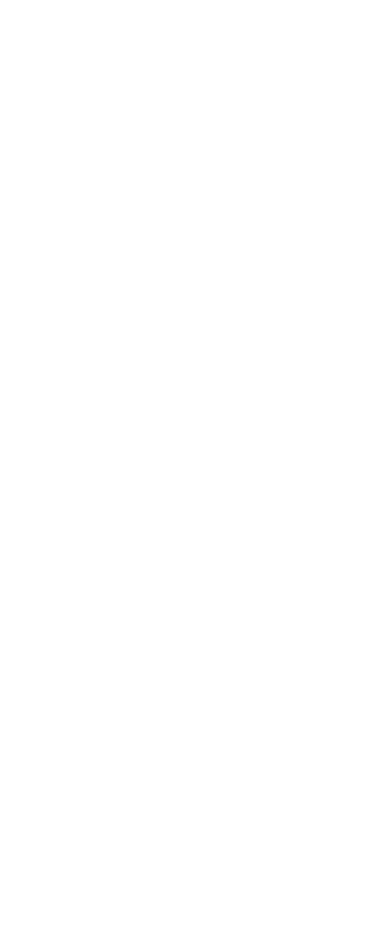
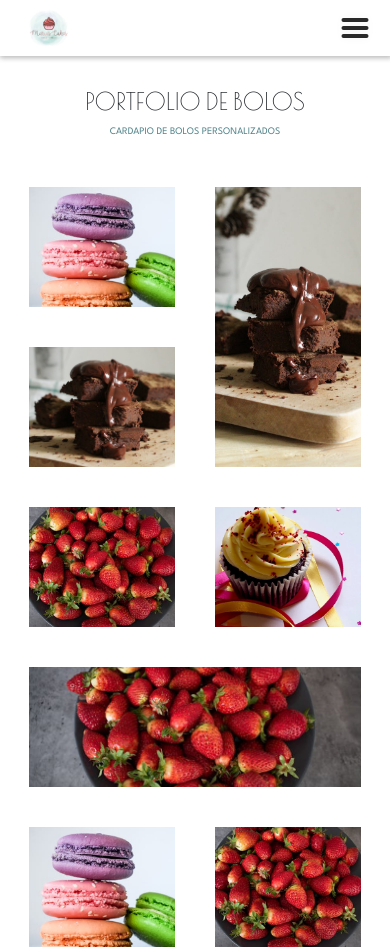
Before and after one commit to guilhermeandradee/mariascakes, a React (Vite) app: page /portfolio-bolos in a window 390 px wide. Before the commit this address had no page. Before the commit the page ends 844 px from the top, so only its background shows below. Built offline with nearby package versions, Linux system fonts and the light colour scheme.

Commit message:
add portfolio de bolo

```diff
--- a/src/MainRoutes.jsx
+++ b/src/MainRoutes.jsx
@@ -2,6 +2,7 @@
 import App from "./App";
 import MonteSeuBolo from "./pages/MonteSeuBolo/MonteSeuBolo";
 import CardapioDocesPersonalizados from "./pages/CardapioDocesPersonalizados";
+import PortfolioBolos from "./pages/portfolio/portfolioBolos";
 function MainRoutes() {
     return(
         <Routes>
@@ -9,6 +10,7 @@
             <Route path="/" element={<App />} />
             <Route path="/monte-seu-bolo" element={<MonteSeuBolo/>} />
             <Route path="/cardapio-doces-personalizados" element={<CardapioDocesPersonalizados/>} />
+            <Route path="/portfolio-bolos" element={<PortfolioBolos/>} />
 
         </Routes>
     )
--- a/src/pages/CardapioDocesPersonalizados.jsx
+++ b/src/pages/CardapioDocesPersonalizados.jsx
@@ -69,14 +69,14 @@
 
                     <h2 className="font-spartan">PÃO DE MEL DE CASINHA</h2>
 
-                    <div className="doces-info-foto">
+                    <div className="doces-info-foto ">
                         <img src="/images/sweet.png" alt="" />
                         <img src="/images/morango.png" alt="" />
                     </div>
 
                     {/* --------- */}
                     <div className="especificacoes">
-                        <h2 className="font-spartan">CUPCAKES</h2>
+                        <h2 className="font-spartan ">CUPCAKES</h2>
                         <p className="font-spartan">PEDIDO DE 6 EM 6 UNIDADES COM O MESMO RECHEIO</p>
 
                         <h2>RECHEIOS</h2>
@@ -92,7 +92,7 @@
                     <h2 className="font-poiret">VALOR UNITÁRIO</h2>
                     <p className="font-spartan">MONTE SEU PRÓPRIO KIT</p>
 
-                    <div className="itens">
+                    <div className="itens mb-5">
                         <div>
                             <img src="/images/sweet.png" alt="" />
                             <p className="font-spartan m-0">VALOR UNITÁRIO</p>
@@ -125,7 +125,12 @@
                         </div>
                     </div>
 
+                <div className="fale-conosco">
+                    <h3 className="font-spartan">FALE CONOSCO E ENCOMENDE O SEU PEDIDO</h3>
+                    <button className="font-spartan">ENTRE EM CONTATO</button>
+                </div>
                 </section>
+
             </main>
         </>
     )
--- a/src/pages/MonteSeuBolo/MonteSeuBoloMain.jsx
+++ b/src/pages/MonteSeuBolo/MonteSeuBoloMain.jsx
@@ -390,10 +390,7 @@
                     </div>
                     <p className="font-spartan">TOTAL: R$180,00</p>
 
-                    <div className="fale-conosco">
-                        <h3 className="font-spartan">FALE CONOSCO E ENCOMENDE O SEU PEDIDO</h3>
-                        <button className="font-spartan">ENTRE EM CONTATO</button>
-                    </div>
+
                 </section>
             </main>
         </>
--- /dev/null
+++ b/src/pages/portfolio/PortfolioBolos.jsx
@@ -0,0 +1,27 @@
+import '../../styles/portfolio-bolos.css'
+import Header from "../../components/Header.jsx"
+function PortfolioBolos(){
+    return(
+        <>
+            <Header/>
+            <section className='titulo'>
+                <h1 className="font-poiret">PORTFOLIO DE BOLOS</h1>
+                <p className="font-spartan">CARDAPIO DE BOLOS PERSONALIZADOS</p>
+            </section>
+
+            <section className='imagens'>
+                <img className='img-portflio-bolo' src="/images/sweet.png" alt="" />
+                <img className='img-portflio-bolo grande' src="/images/brownie.jpg" alt="" />
+                <img className='img-portflio-bolo' src="/images/brownie.jpg" alt="" />
+                <img className='img-portflio-bolo' src="/images/morango.png" alt="" />
+                <img className='img-portflio-bolo' src="/images/cupcake.png" alt="" />
+                <img className='img-portflio-bolo largo' src="/images/morango.png" alt="" />
+                <img className='img-portflio-bolo' src="/images/sweet.png" alt="" />
+                <img className='img-portflio-bolo' src="/images/morango.png" alt="" />
+            </section>
+
+        </>
+    )
+}
+
+export default PortfolioBolos
--- a/src/styles/doces-info.css
+++ b/src/styles/doces-info.css
@@ -47,10 +47,6 @@
         height: 30vh;
     }
 
-    .doces-info {
-        padding: 10% 0;
-    }
-
     .doces-info > h2 {
         font-size: 16px;
     }
@@ -65,6 +61,9 @@
 
         margin: 4% 0;
     }
+    .especificacoes h2:first-child {
+        margin-top: 8%;
+    }
 }
 
 @media screen and (max-width: 530px) {
--- /dev/null
+++ b/src/styles/portfolio-bolos.css
@@ -0,0 +1,100 @@
+.titulo {
+    margin: 8%;
+}
+
+.titulo > h1 {
+    font-size: 48px;
+    text-align: center;
+}
+
+.titulo > p {
+    color: #55868C;
+    text-align: center;
+}
+
+/* .imagens {
+    display: flex;
+    flex-wrap: wrap;
+    align-items: flex-start;
+    justify-content: center;
+    width: 100%;
+    gap: 100px;
+
+    padding: 0 10%;
+}
+
+.imagens img {
+    width: calc(50% - 100px);
+    object-fit: cover;
+    flex: 1 1;
+} */
+
+
+
+.imagens {
+    display: grid;
+    grid-template-columns: 1fr 1fr;
+    grid-auto-rows: 400px;
+    grid-auto-flow: dense;
+
+    /* align-items: center; */
+    width: 85%;
+    gap: 100px;
+
+    padding: 0 8%;
+    margin: auto;
+}
+.imagens .grande {
+    grid-row: span 2;
+}
+.imagens .largo {
+    grid-column: span 2;
+}
+
+.imagens img {
+    width: 100%;
+    height: 100%;
+    object-fit: cover;
+}
+
+@media screen and (max-width: 1260px) {
+    .imagens {
+        width: 95%;
+        gap: 100px;
+
+        grid-auto-rows: 250px;
+        padding: 0 5%;
+    }
+}
+
+@media screen and (max-width: 732px) {
+    .imagens {
+        width: 95%;
+        gap: 50px;
+
+        grid-auto-rows: 150px;
+        padding: 0 5%;
+    }
+
+    .titulo > h1 {
+        font-size: 32px;
+    }
+
+    .titulo > p {
+        text-align: center;
+    }
+}
+
+@media screen and (max-width: 560px) {
+    .imagens {
+        width: 95%;
+        gap: 40px;
+
+        grid-auto-rows: 120px;
+        padding: 0 5%;
+    }
+
+    .titulo > h1 {
+        font-size: 24px;
+    }
+}
```
Also changed, not shown: public/images/cupcake.png (added).
